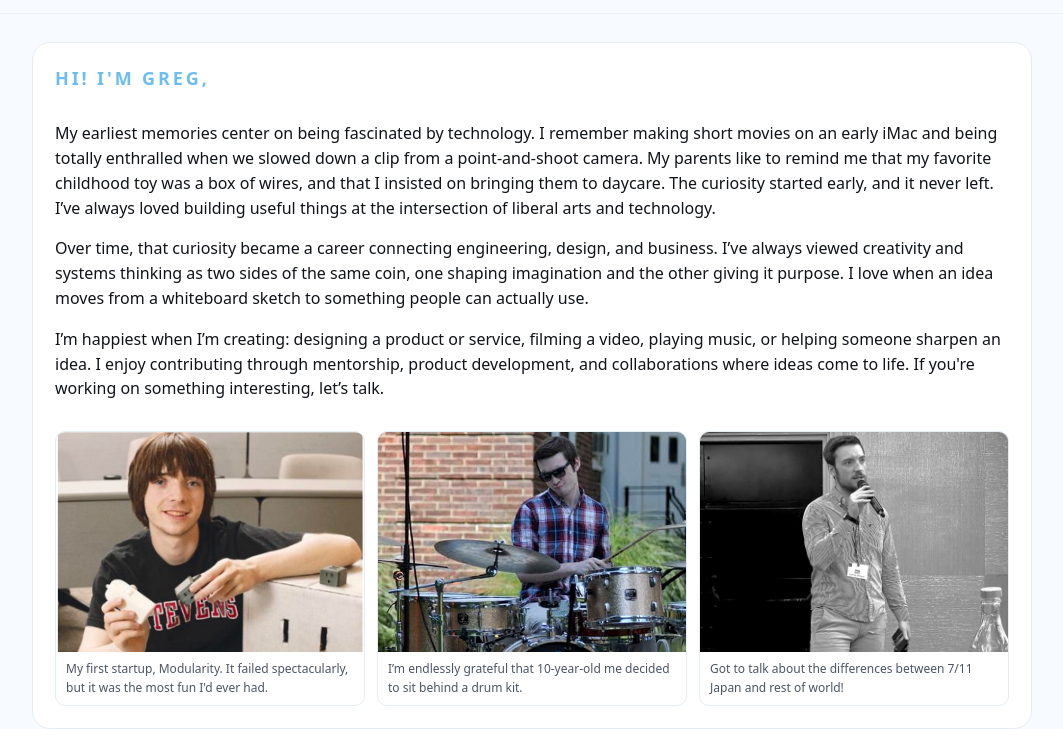
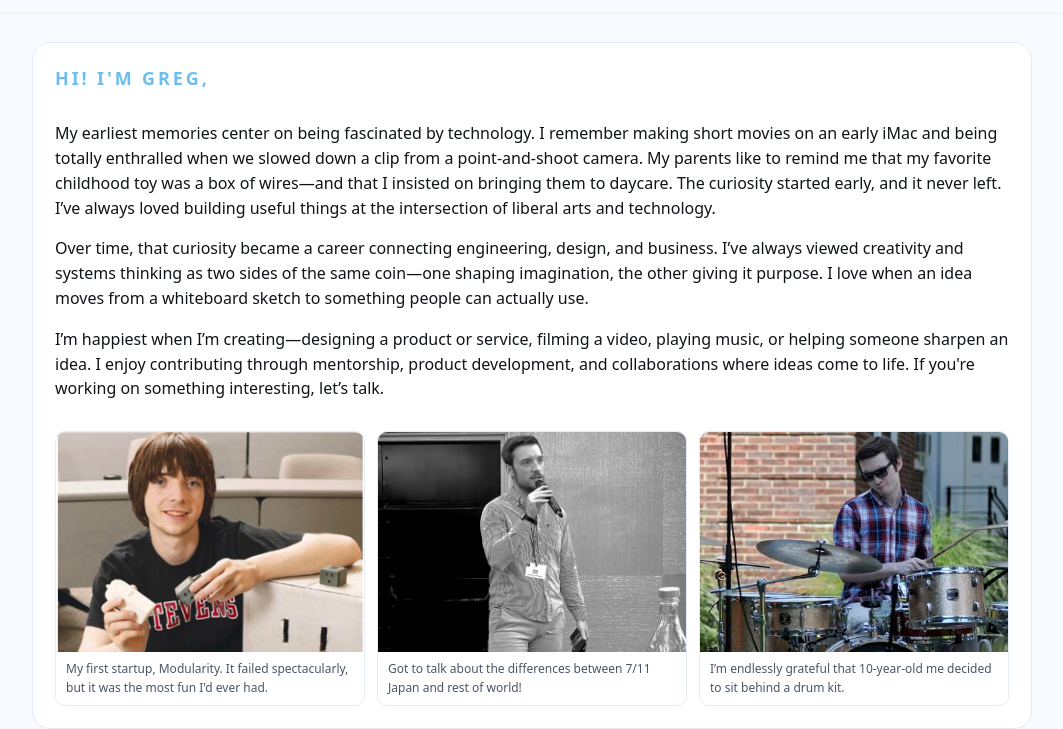
Before and after one commit to itsgregmcneil-hash/gregmcneil.com, a plain HTML site: page about.html in a window 1280 px wide. Shown: the part 95-824 px from the top of the page, without its empty margins (108-1171 px from the left). Drawn offline with Linux system fonts and the light colour scheme.

Commit message:
Add files via upload

```diff
--- a/about.html
+++ b/about.html
@@ -311,13 +311,34 @@
                 <div class="bio-card">
                     <div class="story">
                         <p>
-                           My earliest memories center on being fascinated by technology. I remember making short movies on an early iMac and being totally enthralled when we slowed down a clip from a point-and-shoot camera. My parents like to remind me that my favorite childhood toy was a box of wires, and that I insisted on bringing them to daycare. The curiosity started early, and it never left. I’ve always loved building useful things at the intersection of liberal arts and technology.
+                            My earliest memories center on being fascinated by
+                            technology. I remember making short movies on an
+                            early iMac and being totally enthralled when we
+                            slowed down a clip from a point-and-shoot camera. My
+                            parents like to remind me that my favorite childhood
+                            toy was a box of wires—and that I insisted on
+                            bringing them to daycare. The curiosity started
+                            early, and it never left. I’ve always loved building
+                            useful things at the intersection of liberal arts
+                            and technology.
                         </p>
                         <p>
-                            Over time, that curiosity became a career connecting engineering, design, and business. I’ve always viewed creativity and systems thinking as two sides of the same coin, one shaping imagination and the other giving it purpose. I love when an idea moves from a whiteboard sketch to something people can actually use.
+                            Over time, that curiosity became a career connecting
+                            engineering, design, and business. I’ve always
+                            viewed creativity and systems thinking as two sides
+                            of the same coin—one shaping imagination, the other
+                            giving it purpose. I love when an idea moves from a
+                            whiteboard sketch to something people can actually
+                            use.
                         </p>
                         <p>
-                           I’m happiest when I’m creating: designing a product or service, filming a video, playing music, or helping someone sharpen an idea. I enjoy contributing through mentorship, product development, and collaborations where ideas come to life. If you're working on something interesting, let’s talk.
+                            I’m happiest when I’m creating—designing a product
+                            or service, filming a video, playing music, or
+                            helping someone sharpen an idea. I enjoy
+                            contributing through mentorship, product
+                            development, and collaborations where ideas come to
+                            life. If you're working on something interesting,
+                            let’s talk.
                         </p>
                     </div>
                     <div class="bio-gallery">
@@ -333,7 +354,17 @@
                                 had.
                             </figcaption>
                         </figure>
-                        <!-- SWAPPED ORDER STARTS HERE -->
+                        <figure class="bio-figure">
+                            <img
+                                alt="Greg speaking at an event"
+                                loading="lazy"
+                                src="./assets/bio-speaking.png"
+                            />
+                            <figcaption>
+                                Got to talk about the differences between 7/11
+                                Japan and rest of world!
+                            </figcaption>
+                        </figure>
                         <figure class="bio-figure">
                             <img
                                 alt="Greg playing drums on stage"
@@ -345,18 +376,6 @@
                                 decided to sit behind a drum kit.
                             </figcaption>
                         </figure>
-                        <figure class="bio-figure">
-                            <img
-                                alt="Greg speaking at an event"
-                                loading="lazy"
-                                src="./assets/bio-speaking.png"
-                            />
-                            <figcaption>
-                                Got to talk about the differences between 7/11
-                                Japan and rest of world!
-                            </figcaption>
-                        </figure>
-                        <!-- SWAPPED ORDER ENDS HERE -->
                     </div>
                 </div>
             </section>
@@ -376,8 +395,7 @@
             </section>
             <section class="section">
                 <div class="foot">
-                    <a class="download" href="mailto:itsgregmcneil@gmail.com"
-                        >✉ Email Me</a
+                    <a class="download" href="/cdn-cgi/l/email-protection#0e677a7d697c6b69636d606b67624e69636f6762206d6163">✉ Email Me</a
                     >
                     <div aria-label="Social links" class="social">
                         <a
@@ -425,7 +443,7 @@
             </section>
         </div>
 
-        <script>
+        <script data-cfasync="false" src="/cdn-cgi/scripts/5c5dd728/cloudflare-static/email-decode.min.js"></script><script>
             /* hamburger js */
             (function () {
                 var btn = document.getElementById("menu-toggle");
@@ -441,4 +459,20 @@
                     var open = body.classList.toggle("menu-open");
                     btn.setAttribute("aria-expanded", open ? "true" : "false");
                 }
-                btn.addEventListener("cl
+                btn.addEventListener("click", toggleMenu);
+                nav.addEventListener("click", function (e) {
+                    if (e.target && e.target.tagName === "A") {
+                        closeMenu();
+                    }
+                });
+                document.addEventListener("keydown", function (e) {
+                    if (e.key === "Escape") closeMenu();
+                });
+                var mq = window.matchMedia("(max-width: 760px)");
+                window.addEventListener("resize", function () {
+                    if (!mq.matches) closeMenu();
+                });
+            })();
+        </script>
+    </body>
+</html>
```
